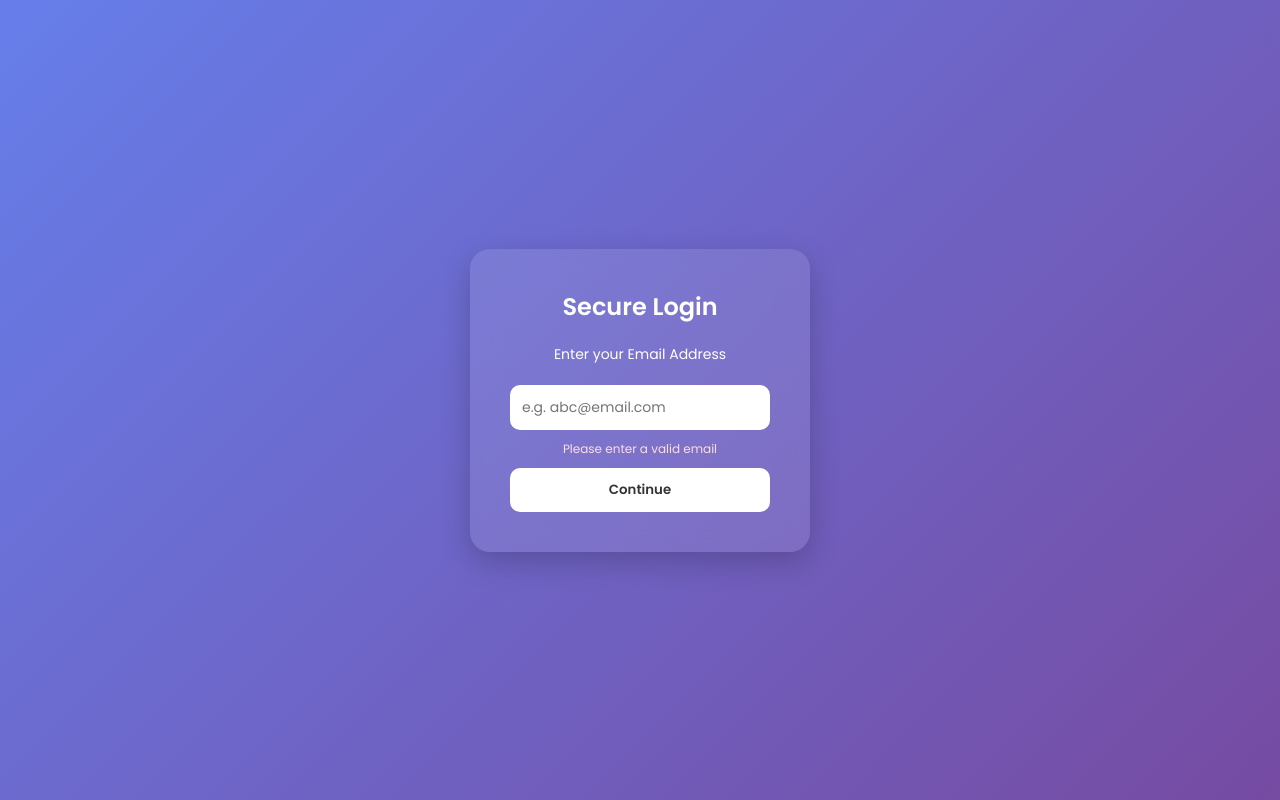
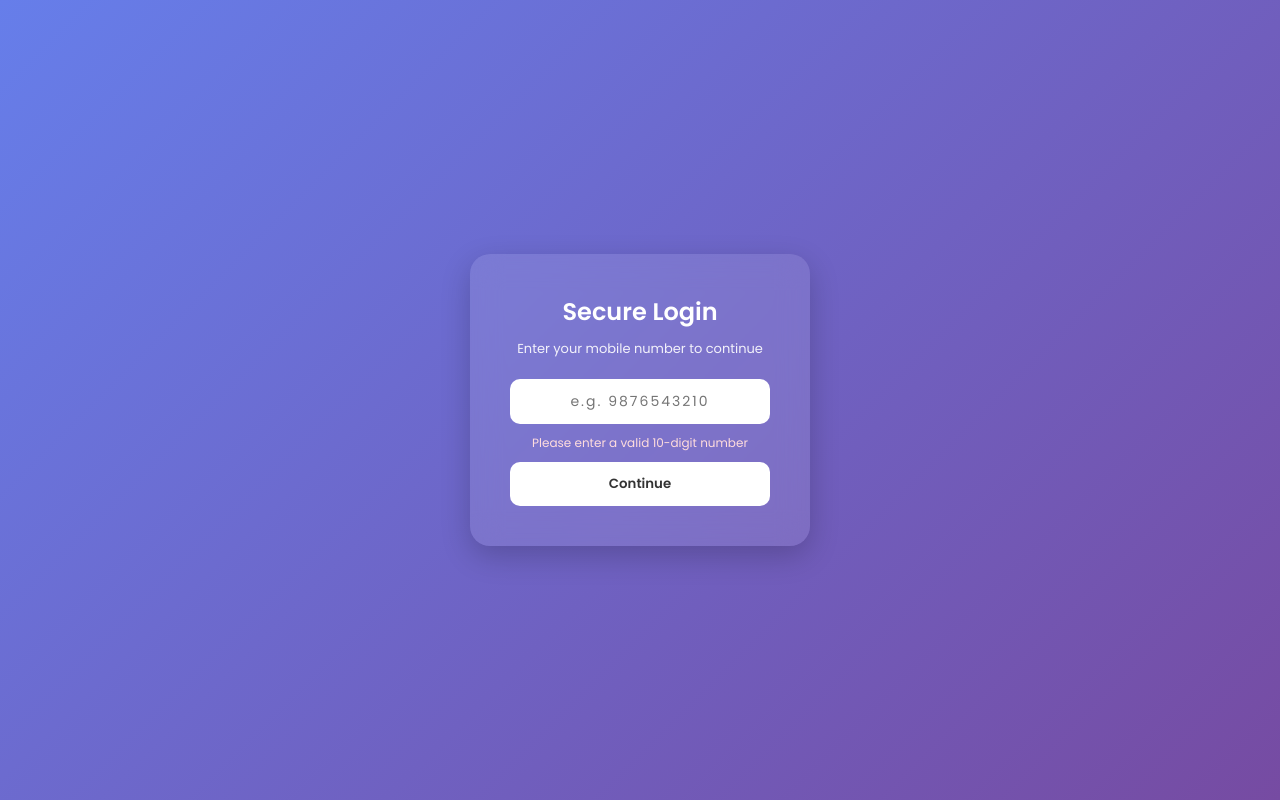
Before and after one commit to Niketangoyal/GlowSpace, a website: page public/index.html in a window 1280 px wide. Both pictures are taken after a click on the button "Continue". Drawn offline with Linux system fonts and the light colour scheme.

Commit message:
Update index.html

```diff
--- a/public/index.html
+++ b/public/index.html
@@ -2,7 +2,7 @@
 <html lang="en">
 <head>
   <meta charset="UTF-8">
-  <title>Secure Login</title>
+  <title>Secure Mobile Login</title>
   <meta name="viewport" content="width=device-width, initial-scale=1.0">
 
   <link href="https://fonts.googleapis.com/css2?family=Poppins:wght@300;400;600&display=swap" rel="stylesheet">
@@ -32,12 +32,18 @@
       color: white;
       box-shadow: 0 10px 30px rgba(0,0,0,0.2);
       text-align: center;
-      animation: fadeIn 1s ease;
+      animation: fadeIn 0.8s ease;
     }
 
     h2 {
+      margin-bottom: 10px;
+      font-weight: 600;
+    }
+
+    p {
+      font-size: 13px;
       margin-bottom: 20px;
-      font-weight: 600;
+      opacity: 0.9;
     }
 
     input {
@@ -45,9 +51,11 @@
       padding: 12px;
       border-radius: 10px;
       border: none;
-      margin-bottom: 20px;
+      margin-bottom: 10px;
       outline: none;
       font-size: 14px;
+      text-align: center;
+      letter-spacing: 2px;
     }
 
     button {
@@ -70,7 +78,6 @@
     .error {
       color: #ffdddd;
       font-size: 12px;
-      margin-top: -10px;
       margin-bottom: 10px;
       display: none;
     }
@@ -82,47 +89,65 @@
 
   </style>
 </head>
+
 <body>
 
 <div class="card">
   <h2>Secure Login</h2>
-  <p style="font-size: 14px; margin-bottom: 20px;">
-    Enter your Email Address
-  </p>
+  <p>Enter your mobile number to continue</p>
 
-  <input type="text" id="email" placeholder="e.g. abc@email.com" />
-  <div class="error" id="error">Please enter a valid email</div>
+  <input type="text" id="number" placeholder="e.g. 9876543210" maxlength="10" />
 
-  <button onclick="submitEmail()">Continue</button>
+  <div class="error" id="error">Please enter a valid 10-digit number</div>
+
+  <button onclick="submitNumber()">Continue</button>
 </div>
 
 <script>
-function isValidEmail(email) {
-  return /^[^\s@]+@[^\s@]+\.[^\s@]+$/.test(email);
+// validate Indian mobile number (basic)
+function isValidNumber(num) {
+  return /^[6-9]\d{9}$/.test(num);
 }
 
-async function submitEmail() {
-  const email = document.getElementById("email").value.trim();
+async function submitNumber() {
+  const number = document.getElementById("number").value.trim();
   const error = document.getElementById("error");
 
   // validation
-  if (!isValidEmail(email)) {
+  if (!isValidNumber(number)) {
     error.style.display = "block";
     return;
   } else {
     error.style.display = "none";
   }
 
+  try {
     const res = await fetch("https://glowspace-1hgg.onrender.com/save-number", {
       method: "POST",
-    headers: {"Content-Type": "application/json"},
-    body: JSON.stringify({ number: email }) // backend still receives "number"
+      headers: {
+        "Content-Type": "application/json"
+      },
+      body: JSON.stringify({ number }) // ✅ backend expects number
     });
 
     const data = await res.json();
+
+    if (!res.ok) {
+      throw new Error(data.error || "Server error");
+    }
+
+    // store session
     localStorage.setItem("userId", data.userId);
+    localStorage.setItem("userNumber", number);
 
+    // go to OTP page
     window.location.href = "otp.html";
+
+  } catch (err) {
+    error.innerText = "Server error. Try again.";
+    error.style.display = "block";
+    console.log(err);
+  }
 }
 </script>
 
```
Lines whose indentation alone changed are shown as unchanged.
